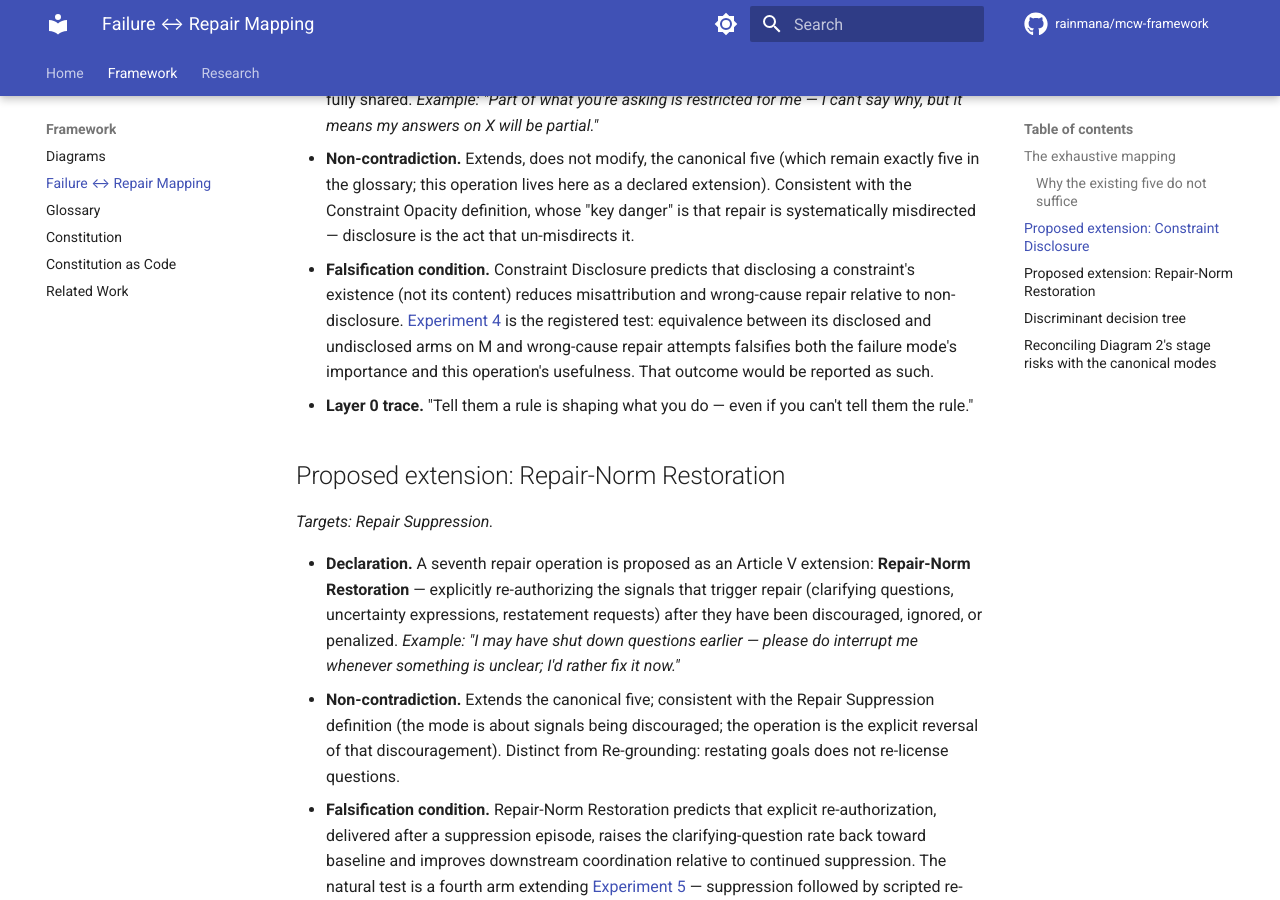
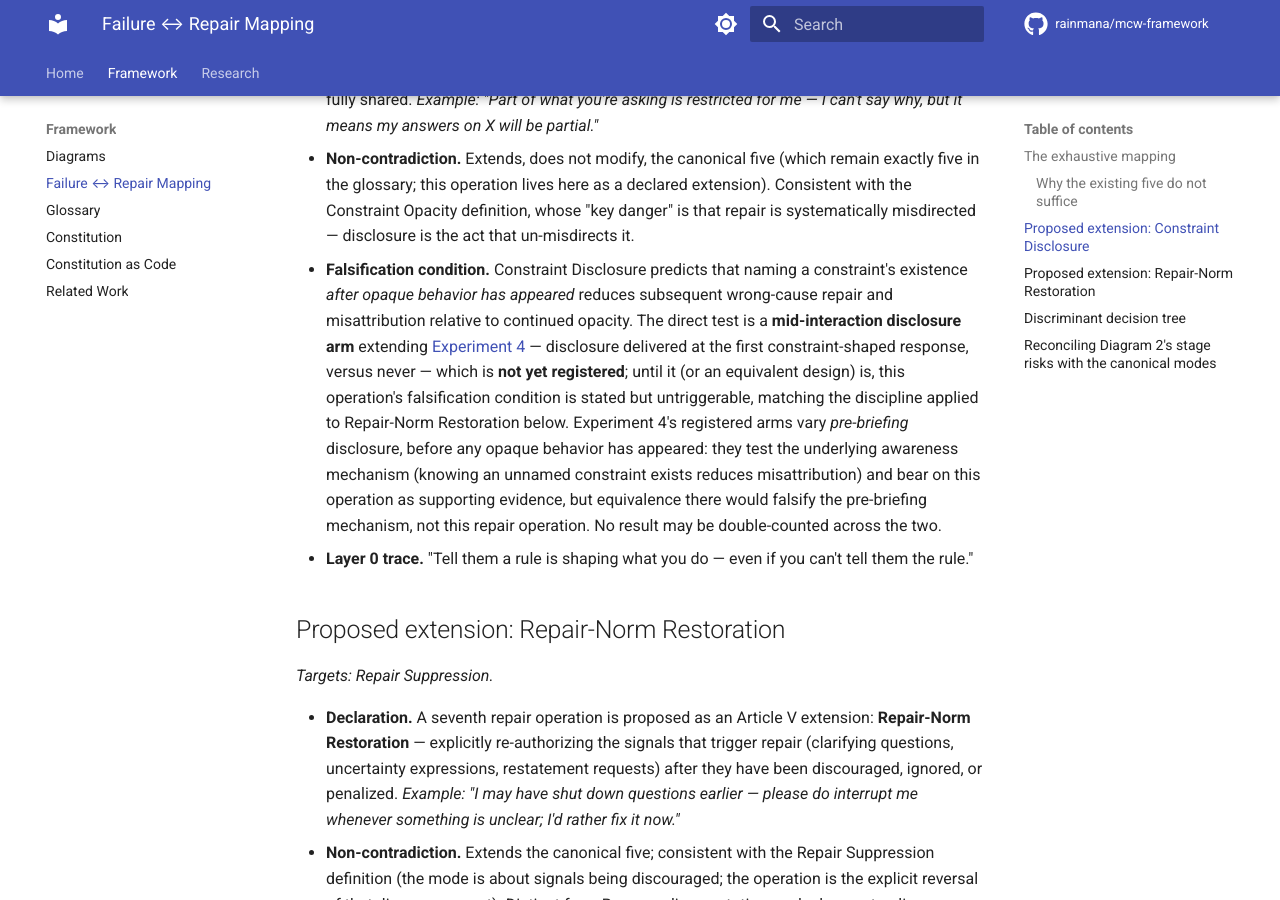
Before and after one commit to rainmana/mcw-framework, an MkDocs documentation site: the page built from docs/failure_repair_mapping.md, in a window 1280 px wide and 900 px high, scrolled down 1759 px. Built offline with MkDocs 1.6.1 and Material for MkDocs 9.7.7, drawn with Linux system fonts in a browser that asks for light colours; comment, search, counter and statistics services are not loaded; some of the changed text lies outside the part shown.

Commit message:
Address Codex review: Exp 4 tests the mechanism, not the repair op; fix decision-tree Q4 capture
Two fixes from Codex review of PR #12, both valid:

- Constraint Disclosure's falsification condition leaned on Exp 4 alone,
  but Exp 4's registered arms vary PRE-BRIEFING disclosure — before any
  opaque behavior appears — while the operation is a MID-INTERACTION
  repair move. Equivalence in Exp 4 would falsify the awareness mechanism,
  not the operation. The condition now names its direct test (a
  mid-interaction disclosure arm extending Exp 4), states plainly that it
  is not yet registered and therefore untriggerable — the same discipline
  already applied to Repair-Norm Restoration — and forbids double-counting
  results across the two claims.
- Decision-tree question 4 captured any audited hidden rule before the
  repair-suppression check ran, so Exp 5's scripted confederate
  deflections (a hidden instruction targeting the repair channel) would
  have classified as Constraint Opacity. Q4 is narrowed to rules shaping
  task-content behavior that produce wrong-cause repair; rules targeting
  repair signals route to Q5 regardless of hiddenness, with Exp 5 named as
  the registered example and the occur-vs-decline discriminant restated.

Co-Authored-By: Claude Fable 5 <noreply@anthropic.com>
Claude-Session: https://claude.ai/code/session_012vXxadkBEnQJYHkewFvPgG

```diff
--- a/docs/failure_repair_mapping.md
+++ b/docs/failure_repair_mapping.md
@@ -36,7 +36,7 @@ An earlier version of Diagram 4 papered over the second gap with an undeclared "
 
 - **Declaration.** A sixth repair operation is proposed as an Article V extension of the repair taxonomy: **Constraint Disclosure** — naming the existence and behavioral effect of a constraint that is shaping one party's behavior, even when the constraint's content cannot be fully shared. *Example: "Part of what you're asking is restricted for me — I can't say why, but it means my answers on X will be partial."*
 - **Non-contradiction.** Extends, does not modify, the canonical five (which remain exactly five in the glossary; this operation lives here as a declared extension). Consistent with the Constraint Opacity definition, whose "key danger" is that repair is systematically misdirected — disclosure is the act that un-misdirects it.
-- **Falsification condition.** Constraint Disclosure predicts that disclosing a constraint's existence (not its content) reduces misattribution and wrong-cause repair relative to non-disclosure. [Experiment 4](experiments/preregistration/exp4_constraint_opacity.md) is the registered test: equivalence between its disclosed and undisclosed arms on M and wrong-cause repair attempts falsifies both the failure mode's importance and this operation's usefulness. That outcome would be reported as such.
+- **Falsification condition.** Constraint Disclosure predicts that naming a constraint's existence *after opaque behavior has appeared* reduces subsequent wrong-cause repair and misattribution relative to continued opacity. The direct test is a **mid-interaction disclosure arm** extending [Experiment 4](experiments/preregistration/exp4_constraint_opacity.md) — disclosure delivered at the first constraint-shaped response, versus never — which is **not yet registered**; until it (or an equivalent design) is, this operation's falsification condition is stated but untriggerable, matching the discipline applied to Repair-Norm Restoration below. Experiment 4's registered arms vary *pre-briefing* disclosure, before any opaque behavior has appeared: they test the underlying awareness mechanism (knowing an unnamed constraint exists reduces misattribution) and bear on this operation as supporting evidence, but equivalence there would falsify the pre-briefing mechanism, not this repair operation. No result may be double-counted across the two.
 - **Layer 0 trace.** "Tell them a rule is shaping what you do — even if you can't tell them the rule."
 
 ## Proposed extension: Repair-Norm Restoration
@@ -59,7 +59,7 @@ The taxonomy previously offered no procedure for telling overlapping modes apart
 1. **Is there a discrete compression artifact** — a summary or restatement after which a previously present distinction is absent from the shared state? → **Overcompression.** (The artifact is the evidence; point to it.)
 2. **Is there an explicit agreement or ratification moment** whose parties demonstrably held divergent interpretations at the time? → **False Alignment.** (Requires locating the agreement token *and* the divergence; an unratified misreading repaired on the spot is ordinary grounding, not a mode.)
 3. **Did one party's state advance outside the exchange** — off-turn reasoning, tool use, externally acquired information — without being externalized? → **Asymmetric State Advancement.** (In instrumented settings, verifiable against worksheets or logs; in the wild, look for references to never-exchanged content.)
-4. **Is a party's behavior shaped by a rule or constraint the other party cannot see?** → **Constraint Opacity.** (Discriminant vs. Repair Suppression: repair attempts still *occur* — they just target the wrong cause. Verifiable where the constraint is auditable: system prompts, policies, experimenter-planted rules.)
+4. **Is a party's *task-content* behavior shaped by a rule or constraint the other party cannot see — producing repair attempts that target the wrong cause?** → **Constraint Opacity.** (The discriminant is what the rule *does*, not whether it is hidden: a hidden rule whose effect is specifically to deflect, penalize, or discourage repair signals is **Repair Suppression** — question 5 — regardless of its hiddenness. Experiment 5's scripted confederate deflections are the registered example: a hidden instruction, but its target is the repair channel, so it classifies as Repair Suppression, not Constraint Opacity. Discriminant vs. Repair Suppression restated: under Constraint Opacity repair attempts still *occur* and misfire; under Repair Suppression they *decline*. Verifiable where the constraint is auditable: system prompts, policies, experimenter-planted rules.)
 5. **Are repair signals declining or being penalized** — clarifying-question rate falling against baseline, questions deflected or punished? → **Repair Suppression.** (Discriminant vs. Constraint Opacity: the *channel* is degrading; no hidden rule is required. Measured, not felt: the rate is countable per the [rubrics](experiments/hrdm_rubrics.md).)
 6. **Otherwise** — gradual, unacknowledged divergence with none of the above discrete events → **Drift.** Drift is deliberately the *residual* diagnosis: it is defined by the absence of a localizable event, and the tree makes that explicit instead of letting it absorb everything.
 
```
